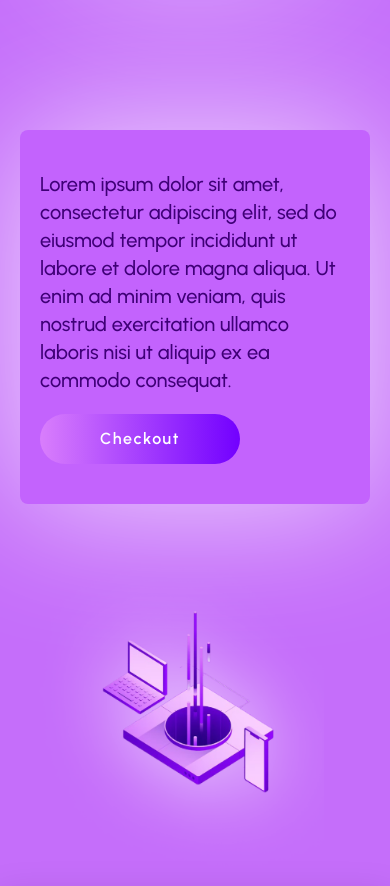
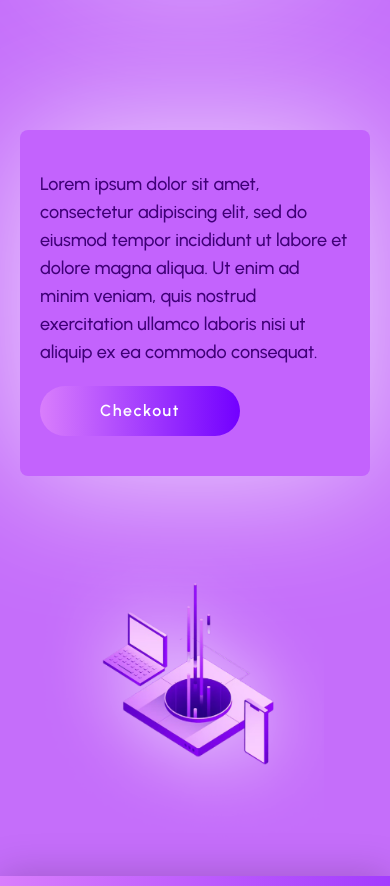
Before and after one commit to fiverr-langesh/proxy-selling, a React (Create React App) app: page / in a window 390 px wide. Shown: the part 2880-3766 px from the top of the page. Built offline with nearby package versions, Linux system fonts and the light colour scheme.

Commit message:
position correction

```diff
--- a/src/components/proxy/Proxy.jsx
+++ b/src/components/proxy/Proxy.jsx
@@ -7,7 +7,7 @@ function Proxy() {
     <>
       <section className="flex items-center justify-center flex-wrap px-[10px] sm:px-[20px] md:px-[10px] lg:px-[20px] xl:px-[50px] pt-14 md:pt-8 lg:pt-14 font-urbanist">
         <div className="md:w-1/2 flex items-center justify-center space-y-5 text-darkSecondary">
-          <div className=" max-[400px]:w-[350px] max-[500px]:w-[400px] sm:w-[500px] bg-secondaryLogin rounded-lg py-10 px-5 sm:px-10 max-[400px]:text-xl min-[400px]:text-2xl drop-shadow-[0_0px_70px_rgba(255,255,255,0.75)]">
+          <div className=" max-[400px]:w-[350px] sm:w-[500px] bg-secondaryLogin rounded-lg py-10 px-5 sm:px-10 max-[400px]:text-lg min-[400px]:text-2xl drop-shadow-[0_0px_70px_rgba(255,255,255,0.75)]">
             <p className=" font-medium">
               Lorem ipsum dolor sit amet, consectetur adipiscing elit, sed do
               eiusmod tempor incididunt ut labore et dolore magna aliqua. Ut
```
